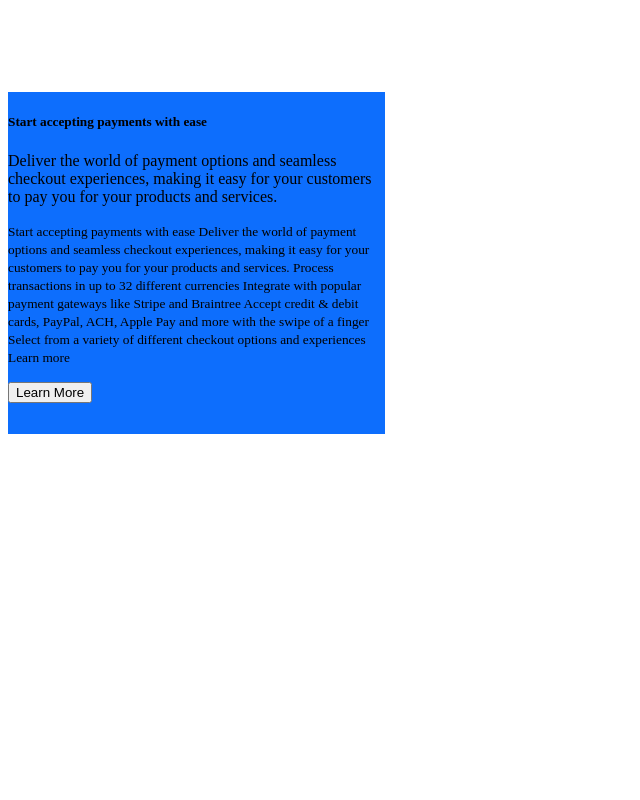
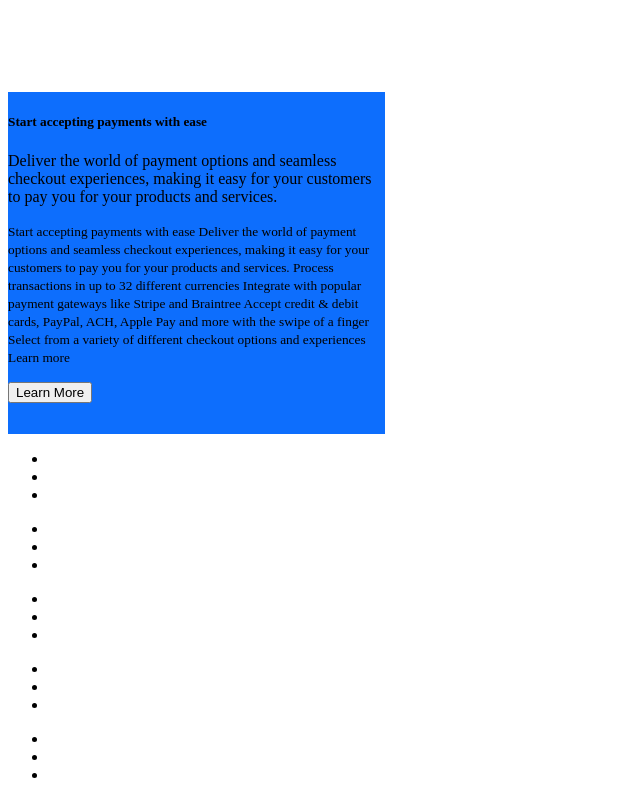
Before and after one commit to aja1945/forked-it, a plain HTML site: page index2.html in a window 1280 px wide. Shown: the part 340-1140 px from the top of the page, without its empty margins (0-640 px from the left). Before the commit the page ends 800 px from the top, so only its background shows below. Drawn offline with Linux system fonts and the light colour scheme.

Commit message:
first main update

```diff
--- a/index2.html
+++ b/index2.html
@@ -29,5 +29,32 @@
           </div>
         </div>
       </div>
+      <header>
+        <ul>
+          <li></li>
+          <li></li>
+          <li></li>
+        </ul>
+        <ul>
+          <li></li>
+          <li></li>
+          <li></li>
+        </ul>
+        <ul>
+          <li></li>
+          <li></li>
+          <li></li>
+        </ul>
+        <ul>
+          <li></li>
+          <li></li>
+          <li></li>
+        </ul>
+        <ul>
+          <li></li>
+          <li></li>
+          <li></li>
+        </ul>
+      </header>
 </body>
 </html>
```
